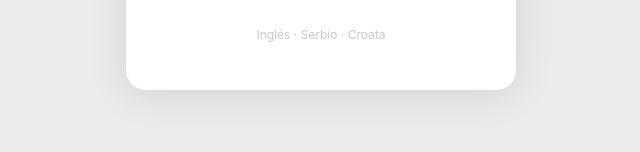
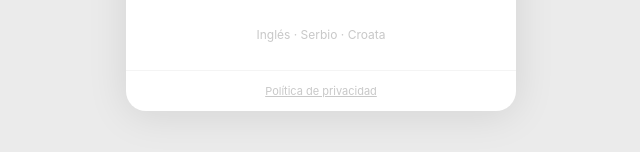
Before and after one commit to jibblescram/jibblescram.github.io, a React (Vite) app: page / in a window 1280 px wide. Shown: the part 502-654 px from the top of the page, without its empty margins (319-959 px from the left). Built offline with nearby package versions, Linux system fonts and the light colour scheme; no server answers.

Commit message:
Permanent Privacy Policy link

```diff
--- a/src/App.jsx
+++ b/src/App.jsx
@@ -1,5 +1,6 @@
 import { useState, useEffect } from 'react';
 import { fetchSchedule } from './schedule';
+import { T } from './data';
 import HomeScreen from './screens/HomeScreen';
 import ExpertScreen from './screens/ExpertScreen';
 import ServicesScreen from './screens/ServicesScreen';
@@ -59,7 +60,19 @@ export default function App() {
 
   return (
     <div style={{ background: '#fff', borderRadius: 20, boxShadow: '0 4px 40px rgba(0,0,0,0.10)', overflow: 'hidden', display: 'flex', flexDirection: 'column', minHeight: 560 }}>
-      {screens[screen] || screens.home}
+      <div style={{ flex: 1, display: 'flex', flexDirection: 'column', overflow: 'hidden' }}>
+        {screens[screen] || screens.home}
+      </div>
+      {screen !== 'privacy' && (
+        <div style={{ textAlign: 'center', padding: '8px 24px 12px', borderTop: '1px solid #F4F4F4', flexShrink: 0 }}>
+          <button
+            onClick={() => goTo('privacy')}
+            style={{ background: 'none', border: 'none', padding: 0, fontSize: 11, color: '#C8C8C8', cursor: 'pointer', textDecoration: 'underline' }}
+          >
+            {T[lang].privacyPolicy}
+          </button>
+        </div>
+      )}
     </div>
   );
 }
```
